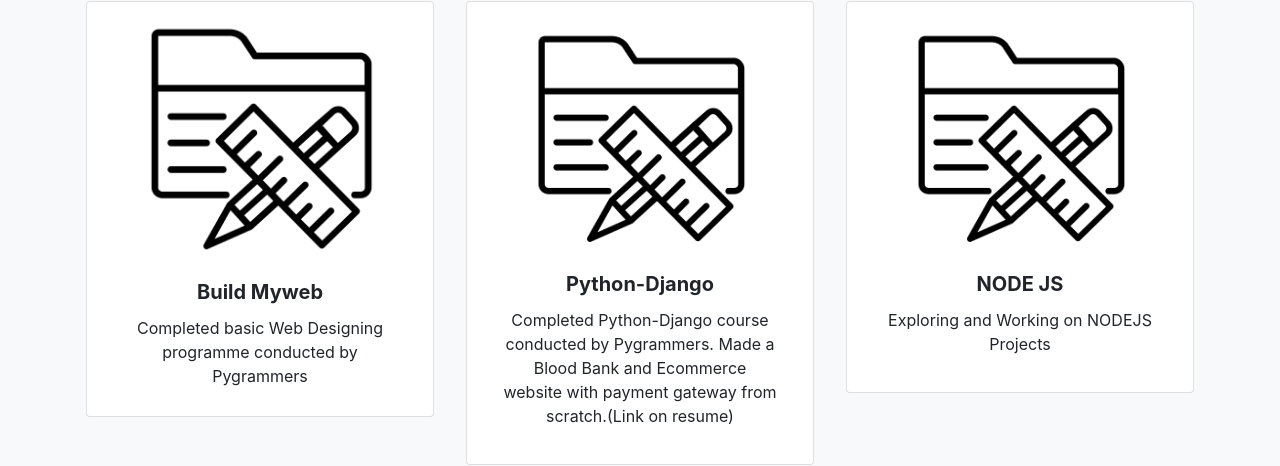
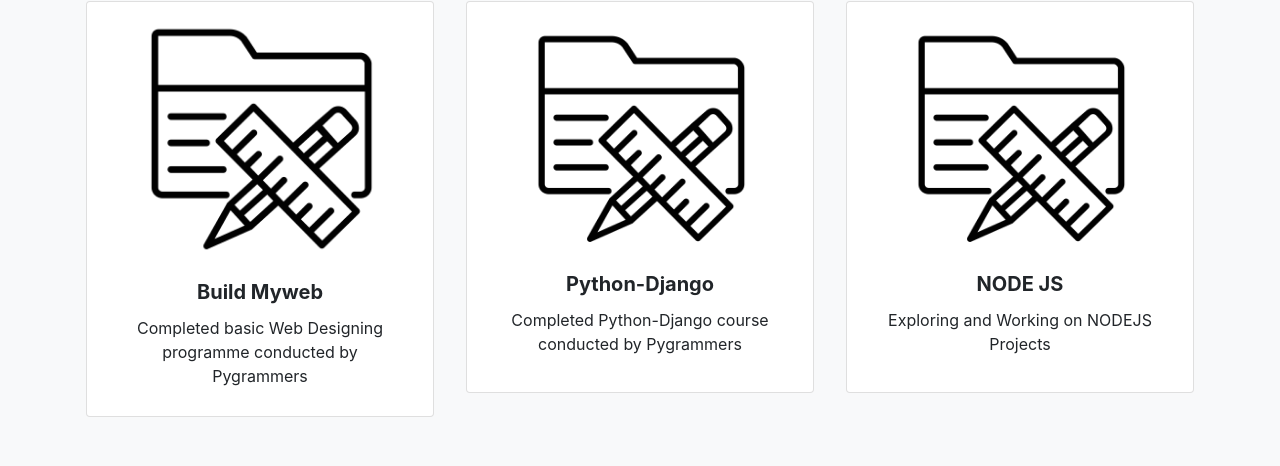
Before and after one commit to fahadpktn/Personal_Portfolio, a plain HTML site: page index.html in a window 1280 px wide. Shown: the part 498-964 px from the top of the page. Drawn offline with nearby package versions, Linux system fonts and the light colour scheme.

Commit message:
Update index.html

```diff
--- a/index.html
+++ b/index.html
@@ -85,7 +85,7 @@
               <img src="1024px-Noun_Project_projects_icon_1327109_cc.svg.png" class="card-img-top" alt="..." style= padding-inline:40px;>
                             <div class="card-body">
                 <h5 class="card-title" style="font-weight: bolder;">Python-Django</h5>
-                <p class="card-text">Completed Python-Django course conducted by Pygrammers. Made a Blood Bank and Ecommerce website with payment gateway from scratch.(Link on resume)</p>
+                <p class="card-text">Completed Python-Django course conducted by Pygrammers</p>
               </div>
             </div>
           </div>
```
